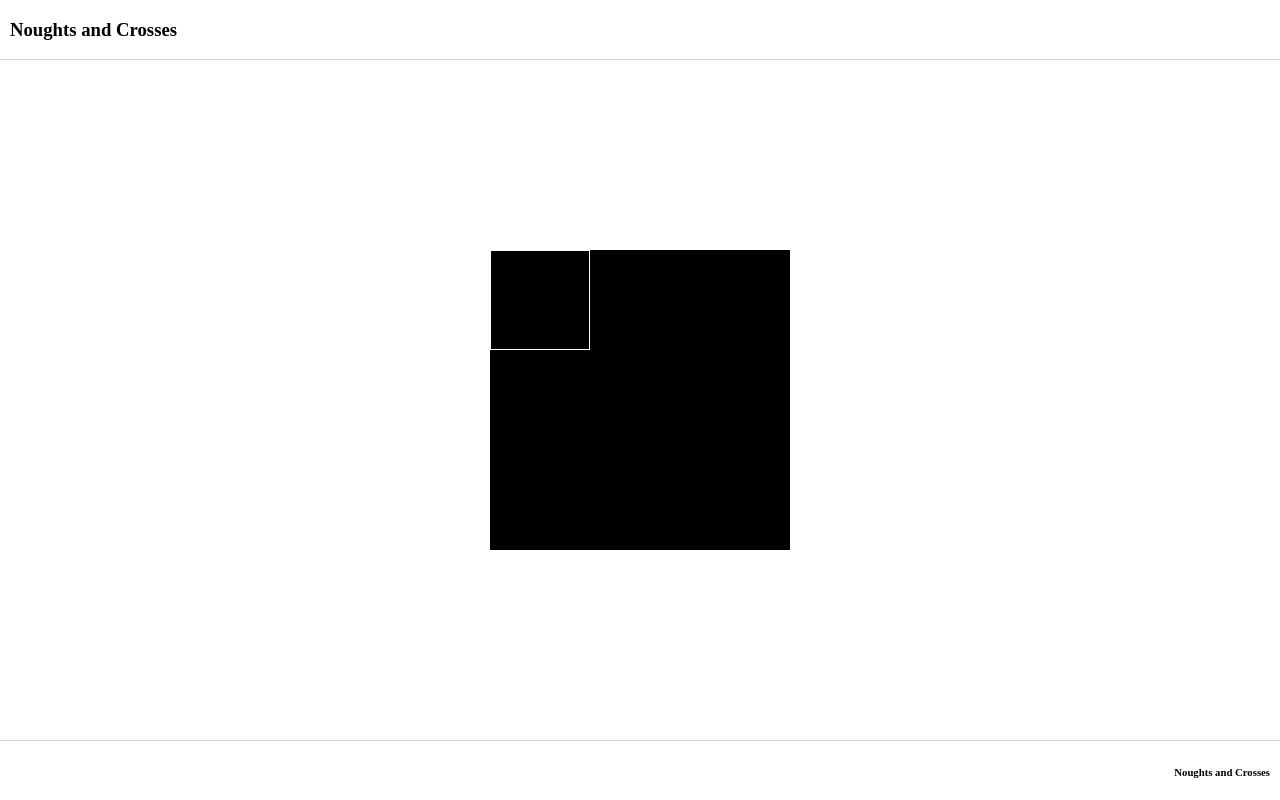
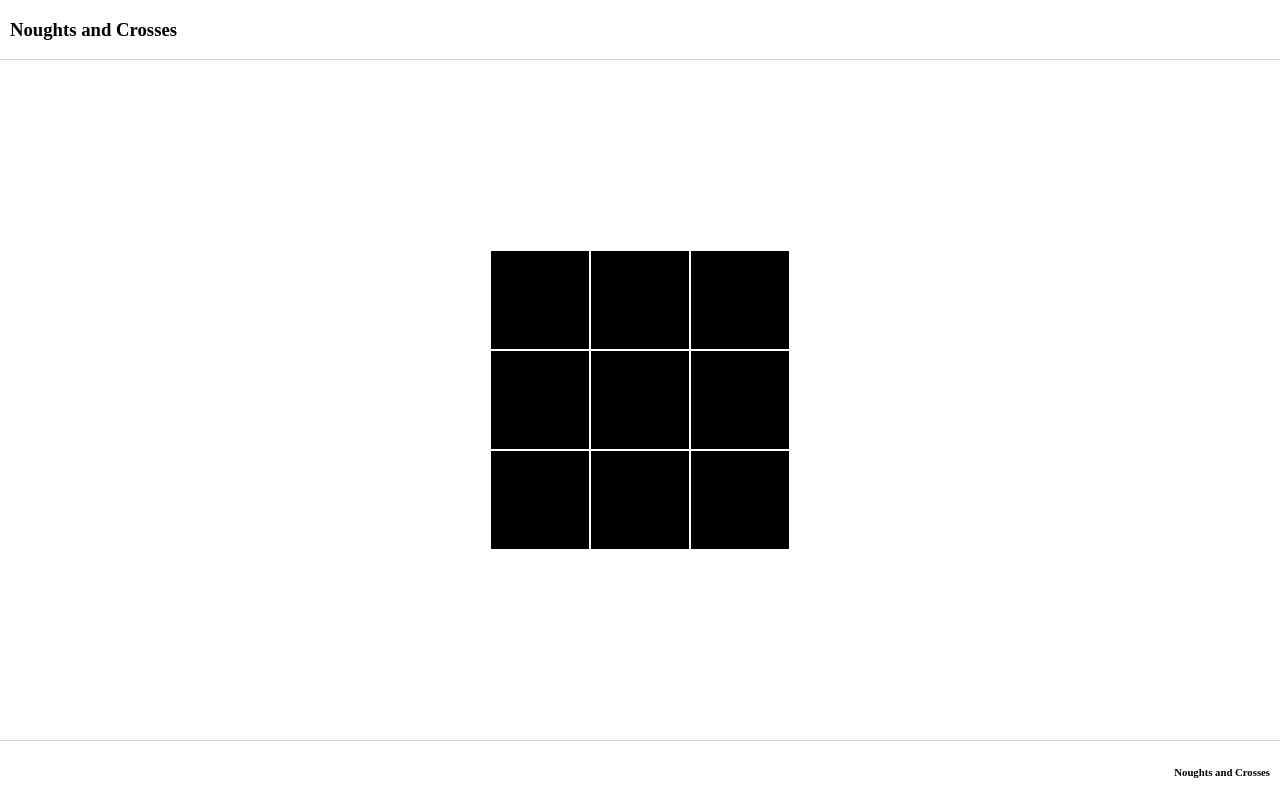
Before and after one commit to JosephineLucy/noughts-and-crosses-fe, a React (Vite) app: page / in a window 1280 px wide. Built offline with nearby package versions, Linux system fonts and the light colour scheme.

Commit message:
uses createSpaces in rendering spaces

```diff
--- a/src/pages/home/components/GameBoard/helper.tsx
+++ b/src/pages/home/components/GameBoard/helper.tsx
@@ -1,6 +1,6 @@
 import { ReactElement } from 'react'
 
-type GameSpace = {
+export type GameSpace = {
   id: number
   element: ReactElement
   icon: string
@@ -12,7 +12,7 @@ export function createSpaces(numOfSpaces: number) {
   for (let i = 0; i < numOfSpaces; i++) {
     const gameSpace: GameSpace = {
       id: i,
-      element: <button className="game__board-space"></button>,
+      element: <button className="game__board-space" key={i}></button>,
       icon: '',
     }
     gameSpaces.push(gameSpace)
--- a/src/pages/home/components/GameBoard/index.tsx
+++ b/src/pages/home/components/GameBoard/index.tsx
@@ -1,10 +1,16 @@
+import { numOfSpaces } from '../../../../constants/gameboard'
+import { GameSpace, createSpaces } from './helper'
 import './index.scss'
 
 const GameBoard: React.FC = () => {
+  const gameSpaces: GameSpace[] = createSpaces(numOfSpaces)
+
   return (
     <section className="game">
       <div className="game__board">
-        {<button className="game__board-space"></button>}
+        {gameSpaces.map((space) => {
+          return space.element
+        })}
       </div>
     </section>
   )
```
